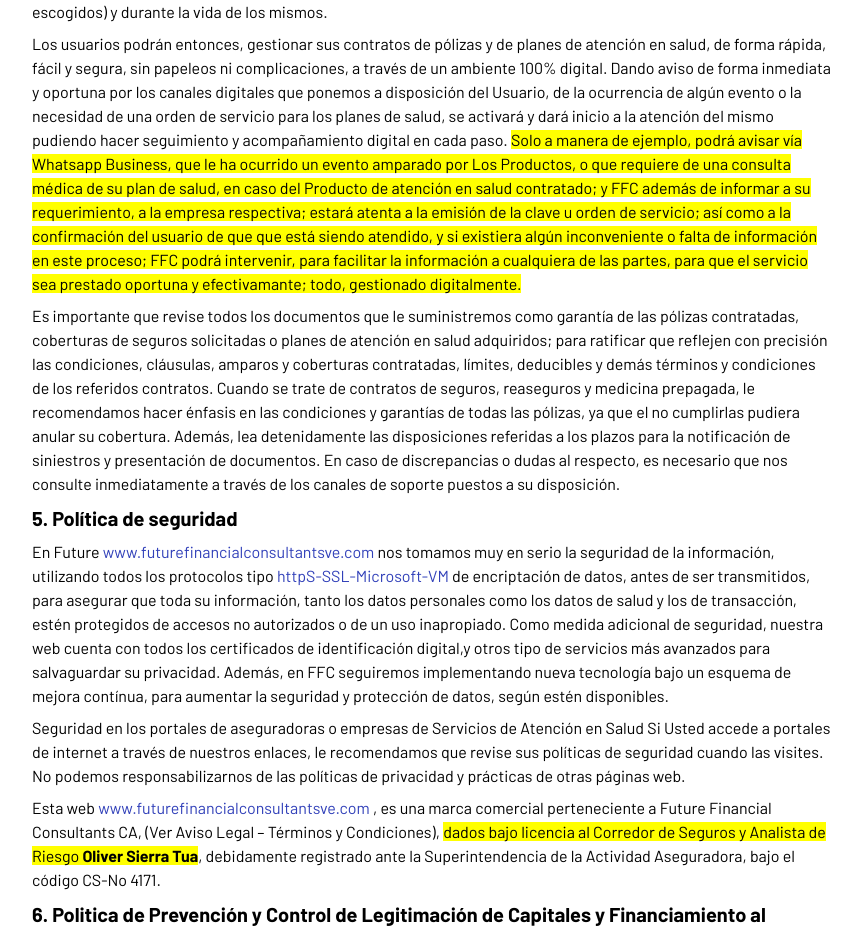
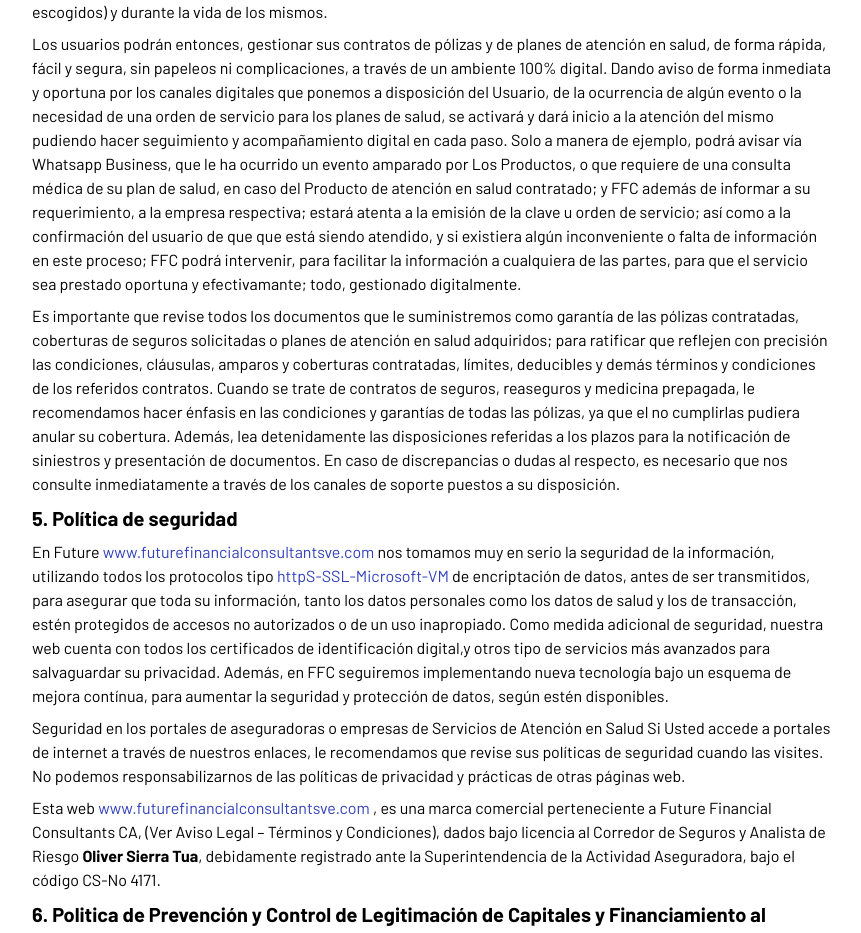
Before and after one commit to marco0490/ffconsultantsve, a React (Vite) app: page /terminos in a window 1280 px wide. Shown: the part 5586-6519 px from the top of the page, without its empty margins (208-1069 px from the left). Built offline with nearby package versions, Linux system fonts and the light colour scheme.

Commit message:
Remove mark on conditions

```diff
--- a/src/pages/Conditions/Conditions.jsx
+++ b/src/pages/Conditions/Conditions.jsx
@@ -23,10 +23,7 @@ function Conditions() {
       <p>
         Los presentes Términos y Condiciones contienen los acuerdos y
         condiciones de uso que regulan el la utilización de la pagina web{' '}
-        <Link
-          to="/"
-          className="text-primary hover:text-purple"
-        >
+        <Link to="/" className="text-primary hover:text-purple">
           www.futurefinancialconsultantsve.com
         </Link>{' '}
         y cuyo titular es{' '}
@@ -42,10 +39,7 @@ function Conditions() {
       <p>
         Lea atentamente el presente documento antes de acceder y utilizar la
         pagina web{' '}
-        <Link
-          to="/"
-          className="text-primary hover:text-purple"
-        >
+        <Link to="/" className="text-primary hover:text-purple">
           www.futurefinancialconsultantsve.com
         </Link>{' '}
         . Al acceder y utilizarla, usted expresa su reconocimiento y aceptación
@@ -76,10 +70,7 @@ function Conditions() {
         contraseña, el Usuario será responsable de hacer un uso diligente de
         dicha contraseña. El Usuario se compromete a hacer un uso adecuado de
         los contenidos y servicios ofrecidos en la página web{' '}
-        <Link
-          to="/"
-          className="text-primary hover:text-purple"
-        >
+        <Link to="/" className="text-primary hover:text-purple">
           www.futurefinancialconsultantsve.com
         </Link>{' '}
         , obligándose a no utilizarlas para (incluyendo pero sin limitarse a (i)
@@ -91,10 +82,7 @@ function Conditions() {
         racista, xenófobo, pornográfico-ilegal, de apología del terrorismo o
         atentatorio contra los derechos humanos; (iv) provocar daños en los
         sistemas físicos y lógicos de{' '}
-        <Link
-          to="/"
-          className="text-primary hover:text-purple"
-        >
+        <Link to="/" className="text-primary hover:text-purple">
           www.futurefinancialconsultantsve.com
         </Link>{' '}
         , de sus proveedores o de terceras personas, (v) introducir o difundir
@@ -106,42 +94,48 @@ function Conditions() {
         En particular, el Usuario tendrá las siguientes obligaciones:
       </p>
 
-      <p><span className='font-bold'>a.</span> No ingresar a la página web códigos maliciosos de ningún tipo.</p>
-
       <p>
-        <span className='font-bold'>b.</span> No utilizar la página web para actos ilícitos, engañosos,
-        malintencionados, fraudulentos, de lavado de activos o discriminatorios.
+        <span className="font-bold">a.</span> No ingresar a la página web
+        códigos maliciosos de ningún tipo.
       </p>
 
       <p>
-        <span className='font-bold'>c.</span> No realizar ninguna acción que pudiera inhabilitar, sobrecargar o
-        afectar al funcionamiento correcto de la página web o a su aspecto.
+        <span className="font-bold">b.</span> No utilizar la página web para
+        actos ilícitos, engañosos, malintencionados, fraudulentos, de lavado de
+        activos o discriminatorios.
       </p>
 
       <p>
-        <span className='font-bold'>d.</span> No proporcionar datos falsos. El Usuario entiende, y al acceder a la
-        pagina, autoriza a FFC a entregar la información personal suministradas
-        a las empresas de seguros cuyo servicios se esten cotizando o
-        contratando, y la misma servirá de base para la eventual contratación de
-        las pólizas o contrato de medicina prepagada. En caso de dudas, acerca
-        de la información que le es requerida, podrá contactar a nuestro
-        Corredor de Seguros Autorizado, mediante los distintos canales de
-        soporte al usuario (Como por ejemplo, whatsapp business/ correo
-        electrónico / o cualquier otro software de comunicación digital que esté
-        disponible/ contacto directo vía telefónica).
+        <span className="font-bold">c.</span> No realizar ninguna acción que
+        pudiera inhabilitar, sobrecargar o afectar al funcionamiento correcto de
+        la página web o a su aspecto.
       </p>
 
       <p>
-        <span className='font-bold'>e.</span> No publicar contenido, ni realizar ninguna acción en la página web,
-        que infrinja o vulnere los derechos de terceros o que vulnere cualquier
-        normativa legal de algún modo.
+        <span className="font-bold">d.</span> No proporcionar datos falsos. El
+        Usuario entiende, y al acceder a la pagina, autoriza a FFC a entregar la
+        información personal suministradas a las empresas de seguros cuyo
+        servicios se esten cotizando o contratando, y la misma servirá de base
+        para la eventual contratación de las pólizas o contrato de medicina
+        prepagada. En caso de dudas, acerca de la información que le es
+        requerida, podrá contactar a nuestro Corredor de Seguros Autorizado,
+        mediante los distintos canales de soporte al usuario (Como por ejemplo,
+        whatsapp business/ correo electrónico / o cualquier otro software de
+        comunicación digital que esté disponible/ contacto directo vía
+        telefónica).
       </p>
 
       <p>
-        <span className='font-bold'>f.</span> No utilizar las marcas, signos distintivos, nombres comerciales,
-        derechos de autor, o cualquier otro derecho de propiedad intelectual o
-        industrial, copyrigth Ó y demás derechos reservados Ò, salvo previo
-        consentimiento por escrito de FFC.
+        <span className="font-bold">e.</span> No publicar contenido, ni realizar
+        ninguna acción en la página web, que infrinja o vulnere los derechos de
+        terceros o que vulnere cualquier normativa legal de algún modo.
+      </p>
+
+      <p>
+        <span className="font-bold">f.</span> No utilizar las marcas, signos
+        distintivos, nombres comerciales, derechos de autor, o cualquier otro
+        derecho de propiedad intelectual o industrial, copyrigth Ó y demás
+        derechos reservados Ò, salvo previo consentimiento por escrito de FFC.
       </p>
 
       <h2 className="font-bold text-xl">
@@ -154,10 +148,7 @@ function Conditions() {
         prepagada autorizadas y emitidas por empresas de Seguro Venezolanas, así
         como planes de atención en salud, en un ambiente 100% digital; pero
         podrá establecerse en el futuro un cobro por suscripción a la página web{' '}
-        <Link
-          to="/"
-          className="text-primary hover:text-purple"
-        >
+        <Link to="/" className="text-primary hover:text-purple">
           www.futurefinancialconsultantsve.com
         </Link>{' '}
         , la cual será oportunamente informada de forma transparente a los
@@ -187,10 +178,7 @@ function Conditions() {
         Para la creación de la cuenta, el usuario deberá suministrar algunos
         datos, los cuales serán almacenados a través de la página web de nuestra
         propiedad{' '}
-        <Link
-          to="/"
-          className="text-primary hover:text-purple"
-        >
+        <Link to="/" className="text-primary hover:text-purple">
           www.futurefinancialconsultantsve.com
         </Link>{' '}
         .
@@ -275,10 +263,7 @@ function Conditions() {
       <p>
         Los datos personales se recopilan mediante un formulario a través de la
         página web de FFC{' '}
-        <Link
-          to="/"
-          className="text-primary hover:text-purple"
-        >
+        <Link to="/" className="text-primary hover:text-purple">
           www.futurefinancialconsultantsve.com
         </Link>{' '}
         . No se recopilará ningún dato hasta que no se acepte expresamente la
@@ -343,10 +328,7 @@ function Conditions() {
       <p>
         <span className="font-bold">ii.</span>
         Con fines publicitarios y de marketing;{' '}
-        <Link
-          to="/"
-          className="text-primary hover:text-purple"
-        >
+        <Link to="/" className="text-primary hover:text-purple">
           www.futurefinancialconsultantsve.com
         </Link>{' '}
         podrá enviarle una actualización del presupuesto obtenido en función de
@@ -460,10 +442,7 @@ function Conditions() {
       <p>
         Para contribuir al logro de ese objetivo, una vez haya accesado a la
         pagina{' '}
-        <Link
-          to="/"
-          className="text-primary hover:text-purple"
-        >
+        <Link to="/" className="text-primary hover:text-purple">
           www.futurefinancialconsultantsve.com
         </Link>{' '}
         el Usuario podrá:
@@ -565,20 +544,17 @@ function Conditions() {
         ponemos a disposición del Usuario, de la ocurrencia de algún evento o la
         necesidad de una orden de servicio para los planes de salud, se activará
         y dará inicio a la atención del mismo pudiendo hacer seguimiento y
-        acompañamiento digital en cada paso.{' '}
-        <mark>
-          Solo a manera de ejemplo, podrá avisar vía Whatsapp Business, que le
-          ha ocurrido un evento amparado por Los Productos, o que requiere de
-          una consulta médica de su plan de salud, en caso del Producto de
-          atención en salud contratado; y FFC además de informar a su
-          requerimiento, a la empresa respectiva; estará atenta a la emisión de
-          la clave u orden de servicio; así como a la confirmación del usuario
-          de que que está siendo atendido, y si existiera algún inconveniente o
-          falta de información en este proceso; FFC podrá intervenir, para
-          facilitar la información a cualquiera de las partes, para que el
-          servicio sea prestado oportuna y efectivamante; todo, gestionado
-          digitalmente.
-        </mark>
+        acompañamiento digital en cada paso. Solo a manera de ejemplo, podrá
+        avisar vía Whatsapp Business, que le ha ocurrido un evento amparado por
+        Los Productos, o que requiere de una consulta médica de su plan de
+        salud, en caso del Producto de atención en salud contratado; y FFC
+        además de informar a su requerimiento, a la empresa respectiva; estará
+        atenta a la emisión de la clave u orden de servicio; así como a la
+        confirmación del usuario de que que está siendo atendido, y si existiera
+        algún inconveniente o falta de información en este proceso; FFC podrá
+        intervenir, para facilitar la información a cualquiera de las partes,
+        para que el servicio sea prestado oportuna y efectivamante; todo,
+        gestionado digitalmente.
       </p>
 
       <p>
@@ -601,10 +577,7 @@ function Conditions() {
 
       <p>
         En Future{' '}
-        <Link
-          to="/"
-          className="text-primary hover:text-purple"
-        >
+        <Link to="/" className="text-primary hover:text-purple">
           www.futurefinancialconsultantsve.com
         </Link>{' '}
         nos tomamos muy en serio la seguridad de la información, utilizando
@@ -631,16 +604,13 @@ function Conditions() {
 
       <p>
         Esta web{' '}
-        <Link
-          to="/"
-          className="text-primary hover:text-purple"
-        >
+        <Link to="/" className="text-primary hover:text-purple">
           www.futurefinancialconsultantsve.com
         </Link>{' '}
         , es una marca comercial perteneciente a Future Financial Consultants
-        CA, (Ver Aviso Legal – Términos y Condiciones),{' '}
-        <mark>dados bajo licencia al Corredor de Seguros y Analista de
-        Riesgo <strong>Oliver Sierra Tua</strong></mark>, debidamente registrado ante la
+        CA, (Ver Aviso Legal – Términos y Condiciones), dados bajo licencia al
+        Corredor de Seguros y Analista de Riesgo{' '}
+        <strong>Oliver Sierra Tua</strong>, debidamente registrado ante la
         Superintendencia de la Actividad Aseguradora, bajo el código CS-No 4171.
       </p>
 
@@ -685,10 +655,7 @@ function Conditions() {
         para encontrar Los Productos que mejor se ajusten a sus necesidades,
         haremos uso de la dirección de correo electrónico que nos suministra al
         registrarse en la página web{' '}
-        <Link
-          to="/"
-          className="text-primary hover:text-purple"
-        >
+        <Link to="/" className="text-primary hover:text-purple">
           www.futurefinancialconsultantsve.com
         </Link>{' '}
         . Su dirección de e-mail e información de contacto, serán utilizadas
@@ -699,22 +666,17 @@ function Conditions() {
       </p>
 
       <p>
-        <mark>
-          También disponemos de acuerdos con los proveedores, intermediarios y
-          representantes, cuyas páginas visitamos utilizando nuestra tecnología,
-          para prevenir el envío de comunicaciones por e-mail fuera de estos
-          términos.
-        </mark>
+        También disponemos de acuerdos con los proveedores, intermediarios y
+        representantes, cuyas páginas visitamos utilizando nuestra tecnología,
+        para prevenir el envío de comunicaciones por e-mail fuera de estos
+        términos.
       </p>
 
       <p>
         Con el objeto de evitar e-mails innecesarios o intrusivos, por favor
         comuníquenos si tiene algún problema con el envío de este tipo de
         correos a{' '}
-        <Link
-          to="/"
-          className="text-primary hover:text-purple"
-        >
+        <Link to="/" className="text-primary hover:text-purple">
           www.futurefinancialconsultantsve.com
         </Link>{' '}
         .
@@ -725,10 +687,7 @@ function Conditions() {
       <p>
         Todos los logos, lemas, marcas comerciales y nombres de dominio de la
         presente página web:{' '}
-        <Link
-          to="/"
-          className="text-primary hover:text-purple"
-        >
+        <Link to="/" className="text-primary hover:text-purple">
           www.futurefinancialconsultantsve.com
         </Link>{' '}
         , son de propiedad intelectual o industrial de FFC, que ejerce tales
@@ -764,10 +723,7 @@ function Conditions() {
         c. La tecnología y procesos utilizados o descritos en este sitio web
         pueden estar sujetos a otros derechos de propiedad intelectual
         reservados por{' '}
-        <Link
-          to="/"
-          className="text-primary hover:text-purple"
-        >
+        <Link to="/" className="text-primary hover:text-purple">
           www.futurefinancialconsultantsve.com
         </Link>{' '}
         (Licencias y otras formas legales de uso de derechos reservados).
@@ -811,10 +767,7 @@ function Conditions() {
 
       <p>
         Para más información sobre la página web podrá acceder a{' '}
-        <Link
-          to="/"
-          className="text-primary hover:text-purple"
-        >
+        <Link to="/" className="text-primary hover:text-purple">
           www.futurefinancialconsultantsve.com
         </Link>{' '}
       </p>
```
